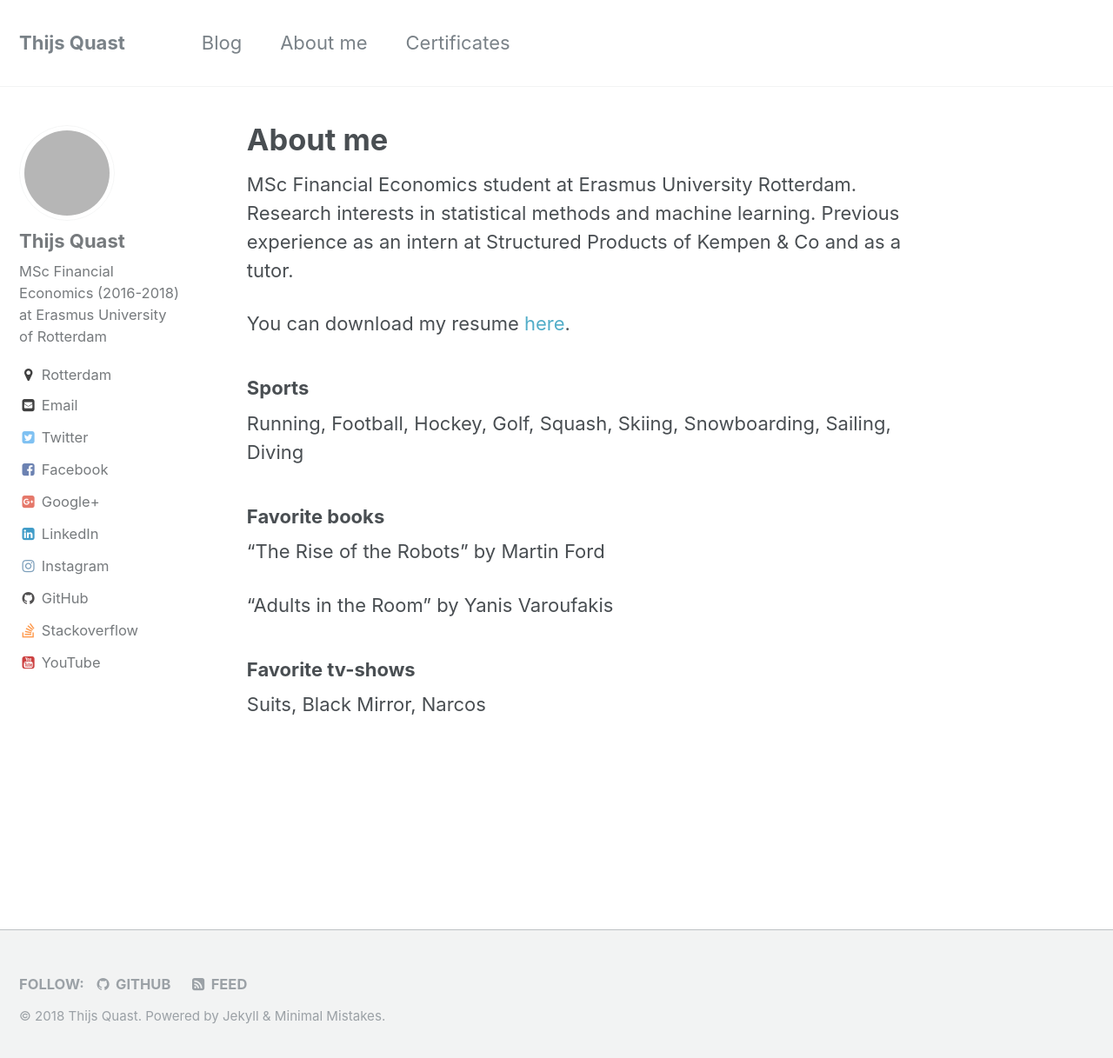
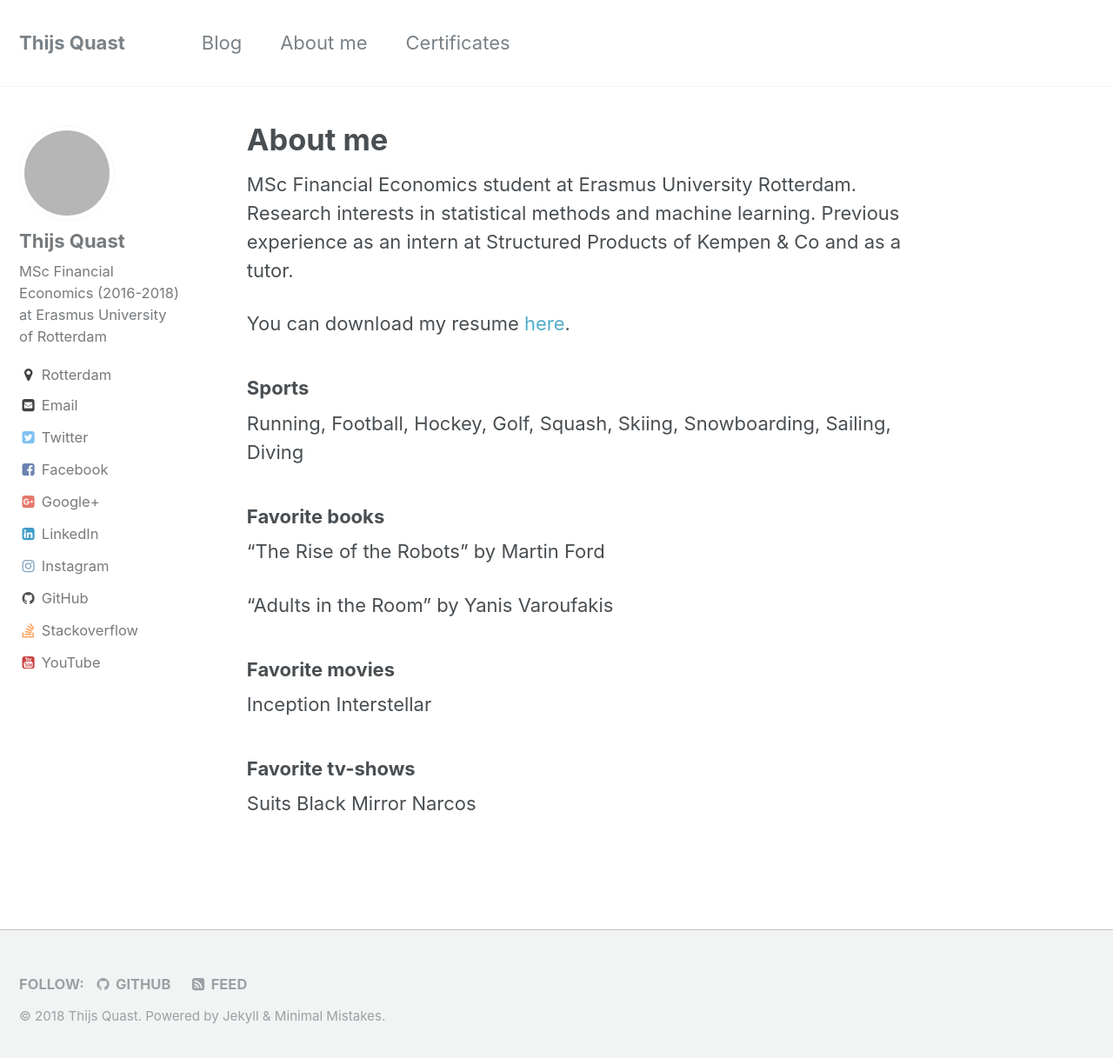
Before and after one commit to Thijsq/thijsq.github.io, a Jekyll site: the page built from _pages/about.md, in a window 1280 px wide and 1225 px high. Shown: the top 1217 px of the window at 87% size. Built offline with Jekyll 4.4.1, drawn with Linux system fonts in a browser that asks for light colours; grey boxes are pictures that could not be loaded.

Commit message:
added favorite movies

```diff
--- a/_pages/about.md
+++ b/_pages/about.md
@@ -17,5 +17,11 @@ Running, Football, Hockey, Golf, Squash, Skiing, Snowboarding, Sailing, Diving
 
 "Adults in the Room" by Yanis Varoufakis
 
+### Favorite movies
+Inception
+Interstellar
+
 ### Favorite tv-shows
-Suits, Black Mirror, Narcos
+Suits
+Black Mirror
+Narcos
```
